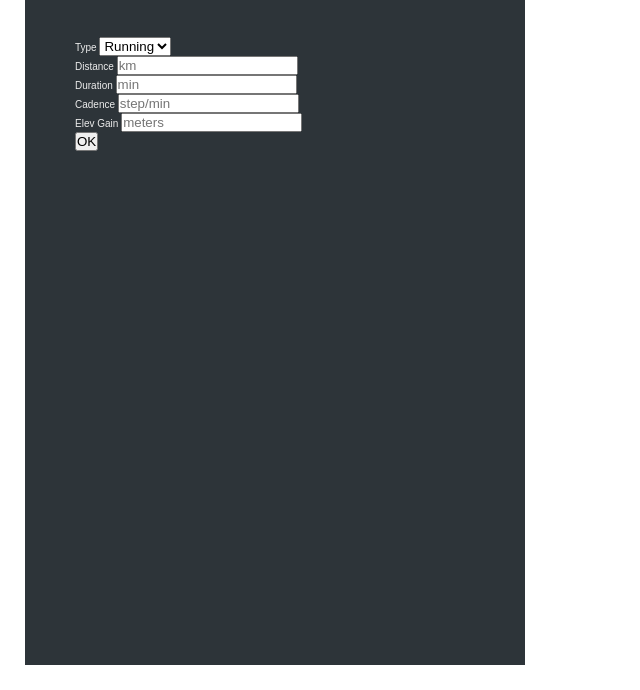
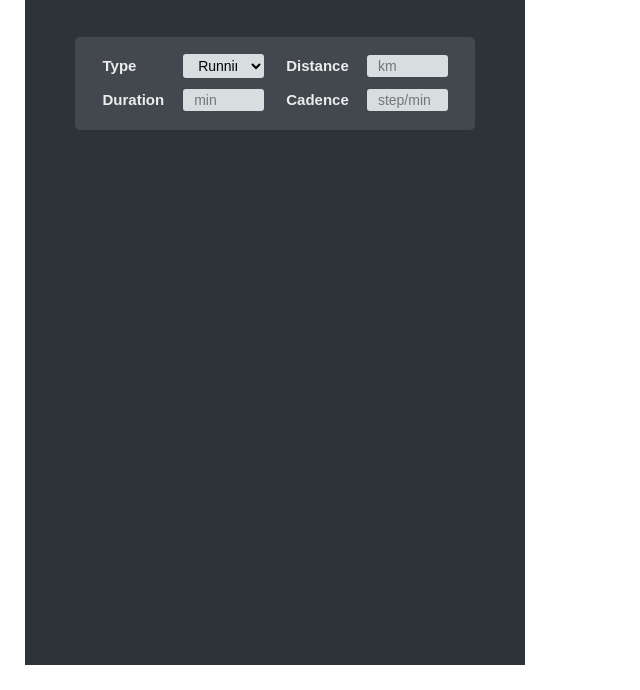
Before and after one commit to dd-obua/17-Mapty, a plain HTML site: page index.html in a window 1280 px wide. Shown: the part 110-800 px from the top of the page, without its empty margins (0-640 px from the left). Drawn offline with Linux system fonts and the light colour scheme.

Commit message:
Style form

```diff
--- a/css/styles.css
+++ b/css/styles.css
@@ -58,3 +58,60 @@ body {
 .workouts::-webkit-scrollbar {
   width: 0;
 }
+
+.form {
+  background: var(--color-dark--2);
+  border-radius: 5px;
+  padding: 1.5rem 2.75rem;
+  margin-bottom: 1.75rem;
+
+  display: grid;
+  grid-template-columns: 1fr 1fr;
+  gap: 0.5rem 2.25rem;
+
+  height: 9.25rem;
+  transition: all 0.5s, transform 1ms;
+}
+
+.form.hidden {
+  transform: translateY(-30rem);
+  height: 0;
+  padding: 0 2.25rem;
+  margin-bottom: 0;
+  opacity: 0;
+}
+
+.form__row {
+  display: flex;
+  align-items: center;
+}
+
+.form__row--hidden {
+  display: none;
+}
+
+.form__label {
+  flex: 0 0 50%;
+  font-size: 1.5rem;
+  font-weight: 600;
+}
+
+.form__input {
+  width: 100%;
+  font-family: inherit;
+  font-size: 1.4rem;
+  border: none;
+  padding: 0.3rem 1.1rem;
+  border-radius: 3px;
+  background: var(--color-light--3);
+  transition: all 0.2s;
+}
+
+.form__input:focus {
+  border: none;
+  background: #fff;
+}
+
+.form__btn {
+  display: none;
+}
--- a/index.html
+++ b/index.html
@@ -15,7 +15,8 @@
     <img src="./img/logo.png" alt="Logo" class="logo">
 
     <div class="workouts">
-      <form action="#" class="form hidden">
+      <!-- <form action="#" class="form hidden"> -->
+      <form action="#" class="form ">
         <p class="form__row">
           <label class="form__label">Type</label>
           <select class="form__input form__input--type">
```
